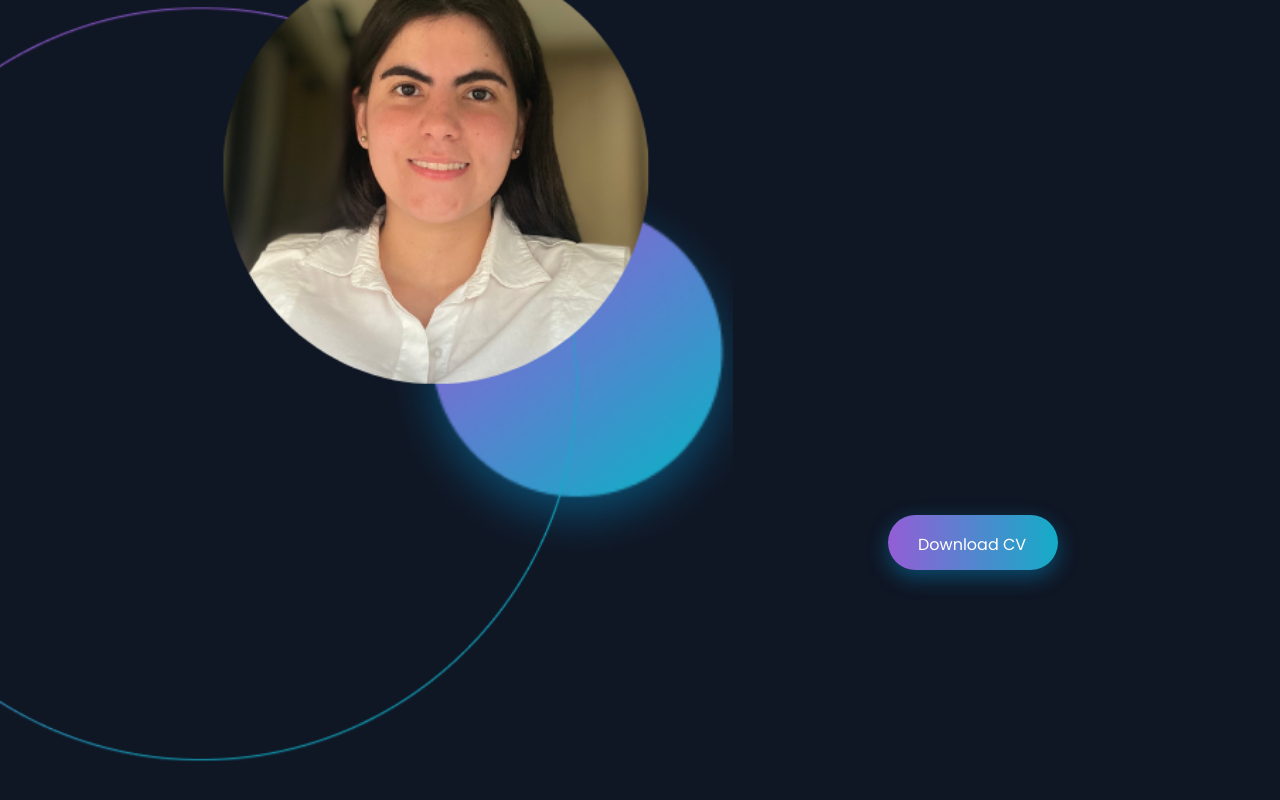
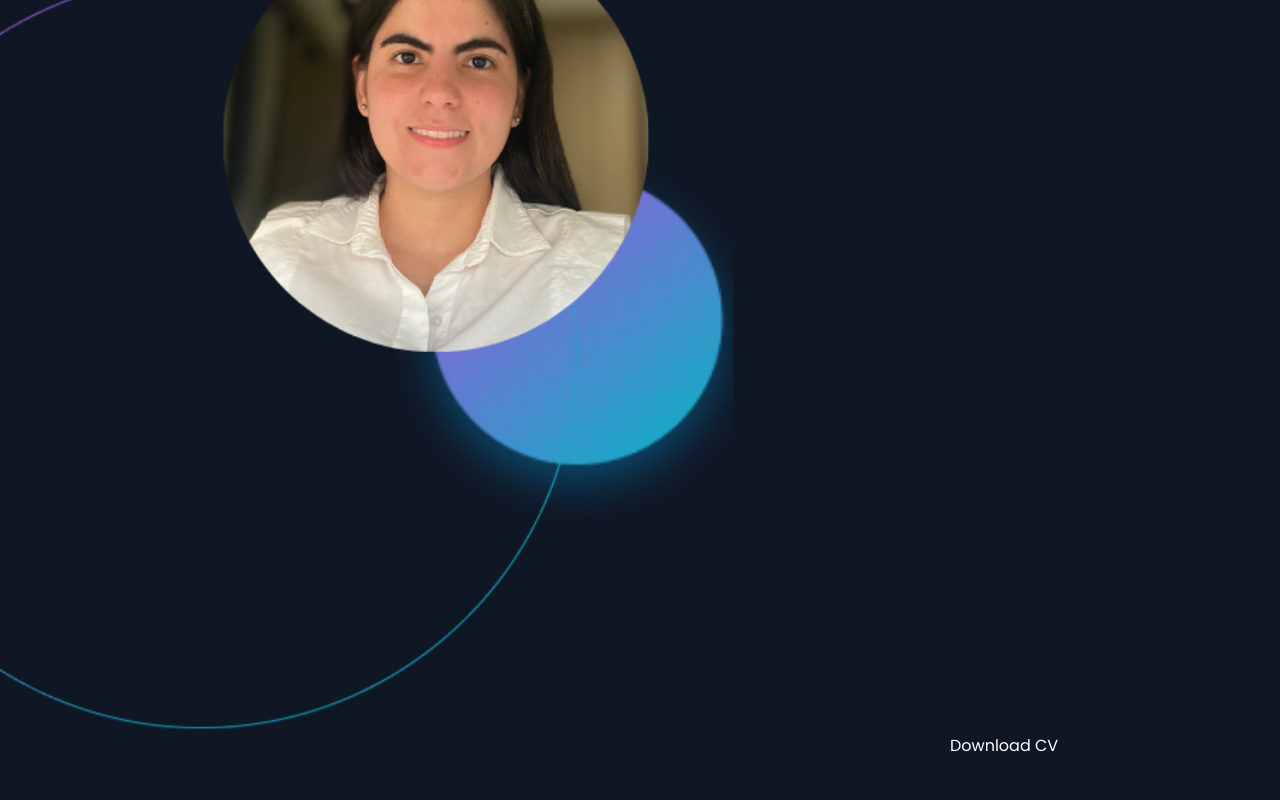
Before and after one commit to vvoo21/my-portfolio, a React (Vite) app: page / in a window 1280 px wide. Shown: the part 452-1252 px from the top of the page. Built offline with nearby package versions, Linux system fonts and the light colour scheme.

Commit message:
Refactor LandingPage component

```diff
--- a/src/pages/LandingPage.jsx
+++ b/src/pages/LandingPage.jsx
@@ -6,6 +6,7 @@ const LandingPage = () => {
 
   return (
     <div className="section">
+      <div className='landing-section'>
         <div className='hello-section'>
           <h1>Hello, I&apos;m Vanessa,<br /><span>software developer.</span></h1>
           <p>I can help you build a product, feature, or website. Check out some of my work and experience. If you like what you see and have a project that needs coding, do not hesitate to contact me.</p>
@@ -14,10 +15,11 @@ const LandingPage = () => {
         <a
           href={cvPdfUrl}
           download="CV_VanessaOliveros.pdf"
-        className='download-button btns'
+          className='cv-btn btns'
         >
           Download CV
         </a>
+      </div>
     </div>
   )
 }
```
Lines whose indentation alone changed are shown as unchanged.
